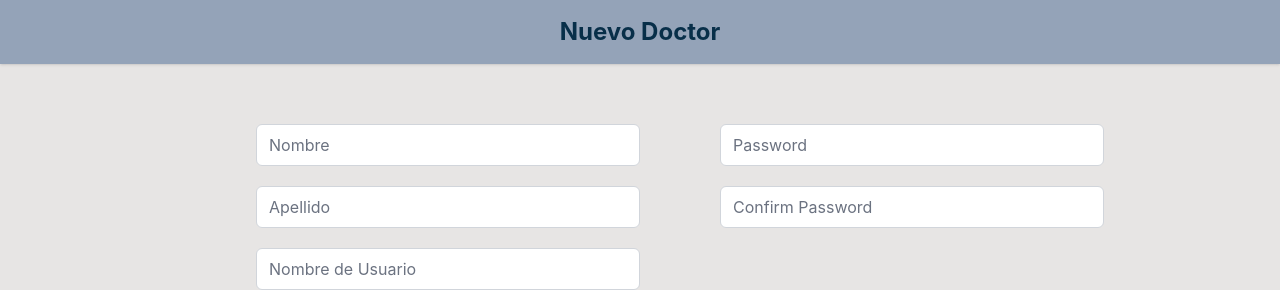
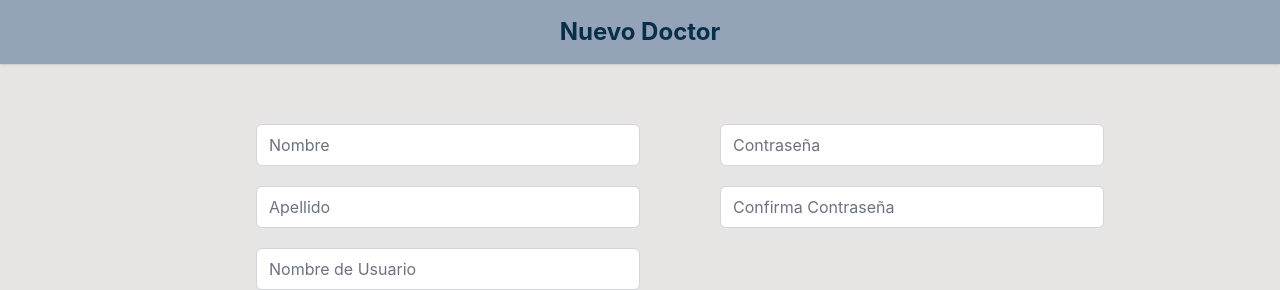
Before and after one commit to koalaspero/EP-Helper, a React (Create React App) app: page /signup in a window 1280 px wide. Shown: the top 290 px of the page. Built offline with nearby package versions, Linux system fonts and the light colour scheme.

Commit message:
Espaniol

```diff
--- a/src/constants/formFields.js
+++ b/src/constants/formFields.js
@@ -63,7 +63,7 @@ const passwords = [
         type:"password",
         autoComplete:"current-password",
         isRequired:true,
-        placeholder:"Password"
+        placeholder:"Contraseña"
     },
     {
         labelText:"Confirm Password",
@@ -73,7 +73,7 @@ const passwords = [
         type:"password",
         autoComplete:"confirm-password",
         isRequired:true,
-        placeholder:"Confirm Password"
+        placeholder:"Confirma Contraseña"
     }
 ]
 
```
